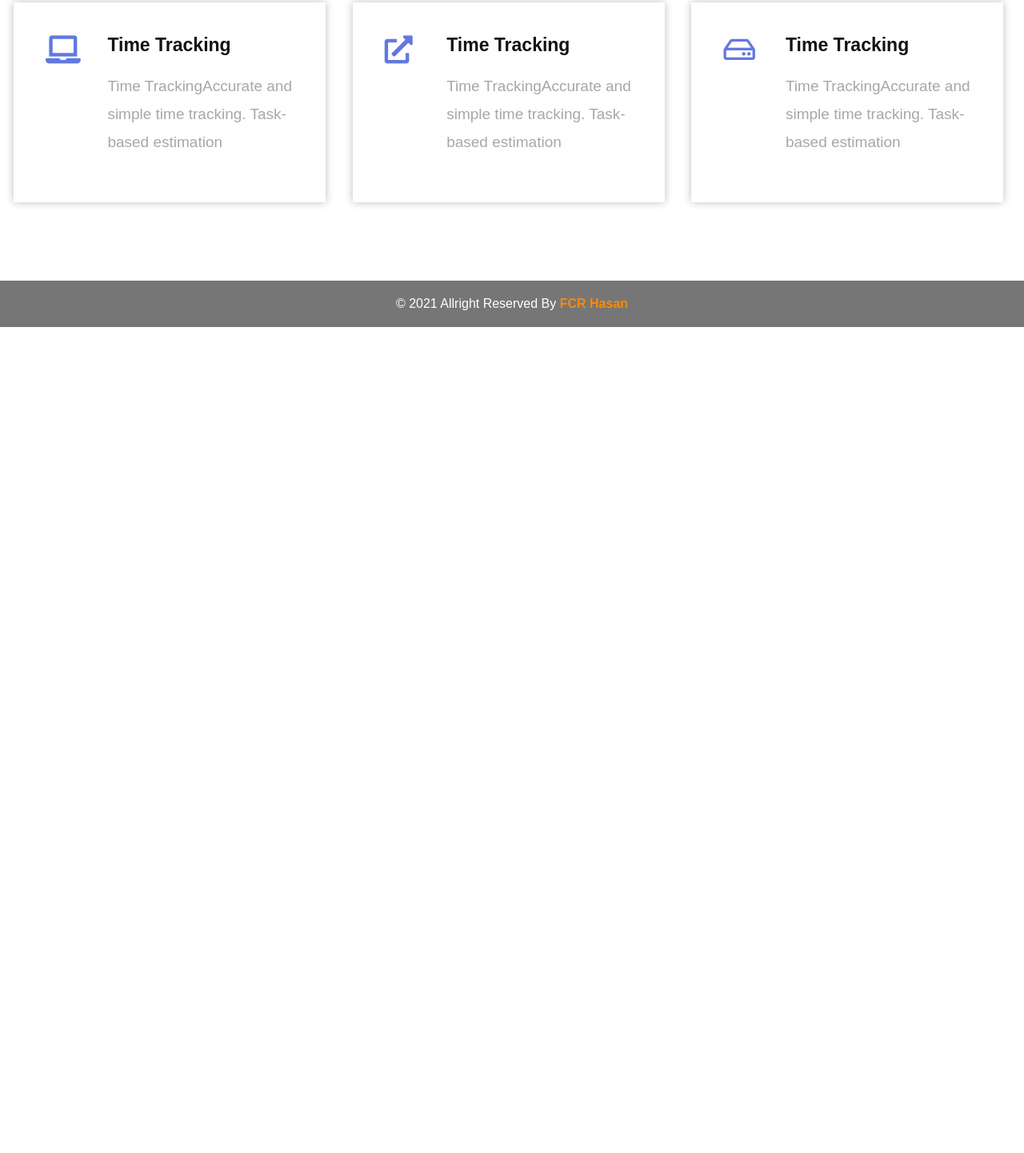
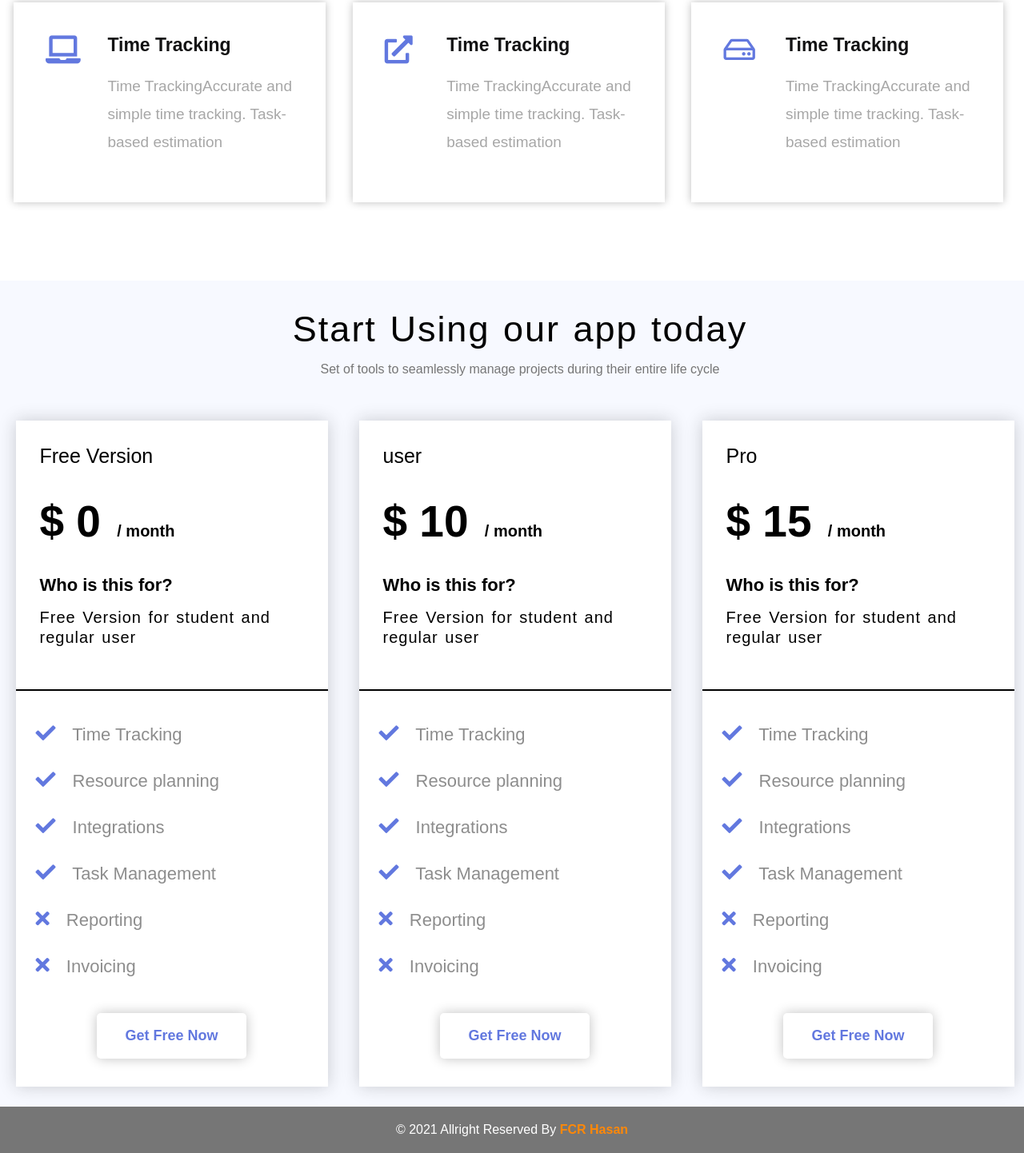
Before and after one commit to FcrHasan/Video-Assignment-class-17, a plain HTML site: page index.html in a window 1280 px wide. Shown: the part 1843-3285 px from the top of the page at 80% size. Before the commit the page ends 2252 px from the top, so only its background shows below. Drawn offline with Linux system fonts and the light colour scheme.

Commit message:
Update index.html

```diff
--- a/index.html
+++ b/index.html
@@ -139,11 +139,86 @@
         </div>
     </div>
 
+    <!-- Pricing Table -->
+
+    <div class="pricing_table_section clear">
+        <div class="mid_content">
+            <div class="pricng_header">
+                <h2>Start Using our app today</h2>
+                <p>Set of tools to seamlessly manage projects during their entire life cycle</p>
+            </div>
+
+            <div class="pricing_table">
+                <div class="table_header">
+                    <h3>Free Version</h3>
+                    <h1>$ 0 <span>/ month</span></h1>
+                    <h4>Who is this for?</h4>
+                    <p>Free Version for student and regular user</p>
+                </div>
+                <div class="table_body">
+                    <ul>
+                        <li><i class="fas fa-check"></i> Time Tracking</li>
+                        <li><i class="fas fa-check"></i> Resource planning</li>
+                        <li><i class="fas fa-check"></i> Integrations </li>
+                        <li><i class="fas fa-check"></i> Task Management </li>
+                        <li><i class="fas fa-times"></i> Reporting </li>
+                        <li><i class="fas fa-times"></i> Invoicing </li>
+                    </ul>
+                    <div class="button">
+                        <a href="#" class="btn">Get Free Now</a>
+                    </div>
+                </div>
+            </div>
+            <div class="pricing_table">
+                <div class="table_header">
+                    <h3>user</h3>
+                    <h1>$ 10 <span>/ month</span></h1>
+                    <h4>Who is this for?</h4>
+                    <p>Free Version for student and regular user</p>
+                </div>
+                <div class="table_body">
+                    <ul>
+                        <li><i class="fas fa-check"></i> Time Tracking</li>
+                        <li><i class="fas fa-check"></i> Resource planning</li>
+                        <li><i class="fas fa-check"></i> Integrations </li>
+                        <li><i class="fas fa-check"></i> Task Management </li>
+                        <li><i class="fas fa-times"></i> Reporting </li>
+                        <li><i class="fas fa-times"></i> Invoicing </li>
+                    </ul>
+                    <div class="button">
+                        <a href="#" class="btn">Get Free Now</a>
+                    </div>
+                </div>
+            </div>
+            <div class="pricing_table">
+                <div class="table_header">
+                    <h3>Pro</h3>
+                    <h1>$ 15 <span>/ month</span></h1>
+                    <h4>Who is this for?</h4>
+                    <p>Free Version for student and regular user</p>
+                </div>
+                <div class="table_body">
+                    <ul>
+                        <li><i class="fas fa-check"></i> Time Tracking</li>
+                        <li><i class="fas fa-check"></i> Resource planning</li>
+                        <li><i class="fas fa-check"></i> Integrations </li>
+                        <li><i class="fas fa-check"></i> Task Management </li>
+                        <li><i class="fas fa-times"></i> Reporting </li>
+                        <li><i class="fas fa-times"></i> Invoicing </li>
+                    </ul>
+                    <div class="button">
+                        <a href="#" class="btn">Get Free Now</a>
+                    </div>
+                </div>
+            </div>
+        </div>
+    </div>
+
     <!-- Footer -->
 
     <div class="footer_section">
-        <p>&copy; 2021 Allright Reserved By <a target="_blank" href="https://www.facebook.com/fcr.hasan/">FCR Hasan</a></p>
+        <p>&copy; 2021 Allright Reserved By <a target="_blank" href="https://www.facebook.com/fcr.hasan/">FCR Hasan</a>
+        </p>
     </div>
 </body>
-
 </html>
```
